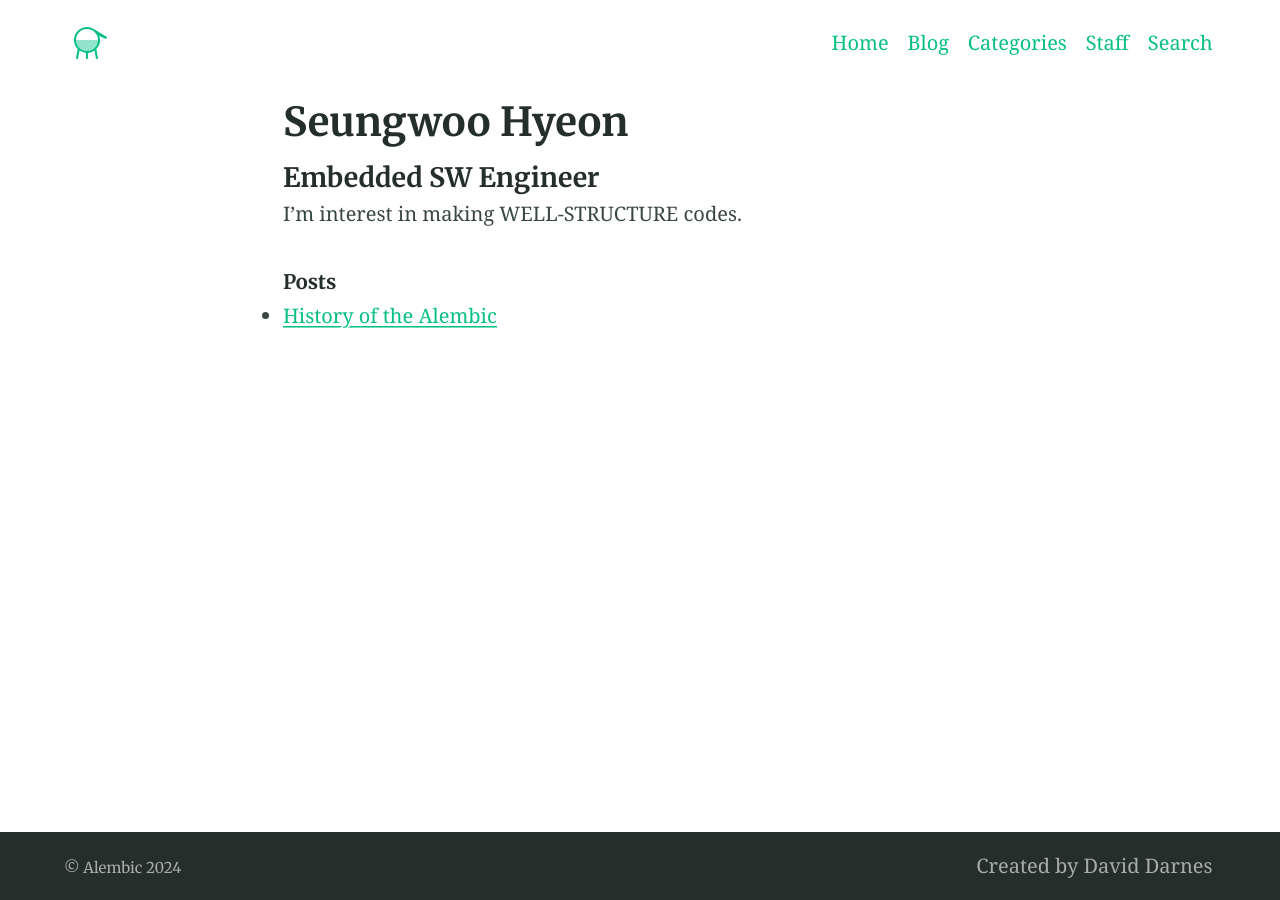
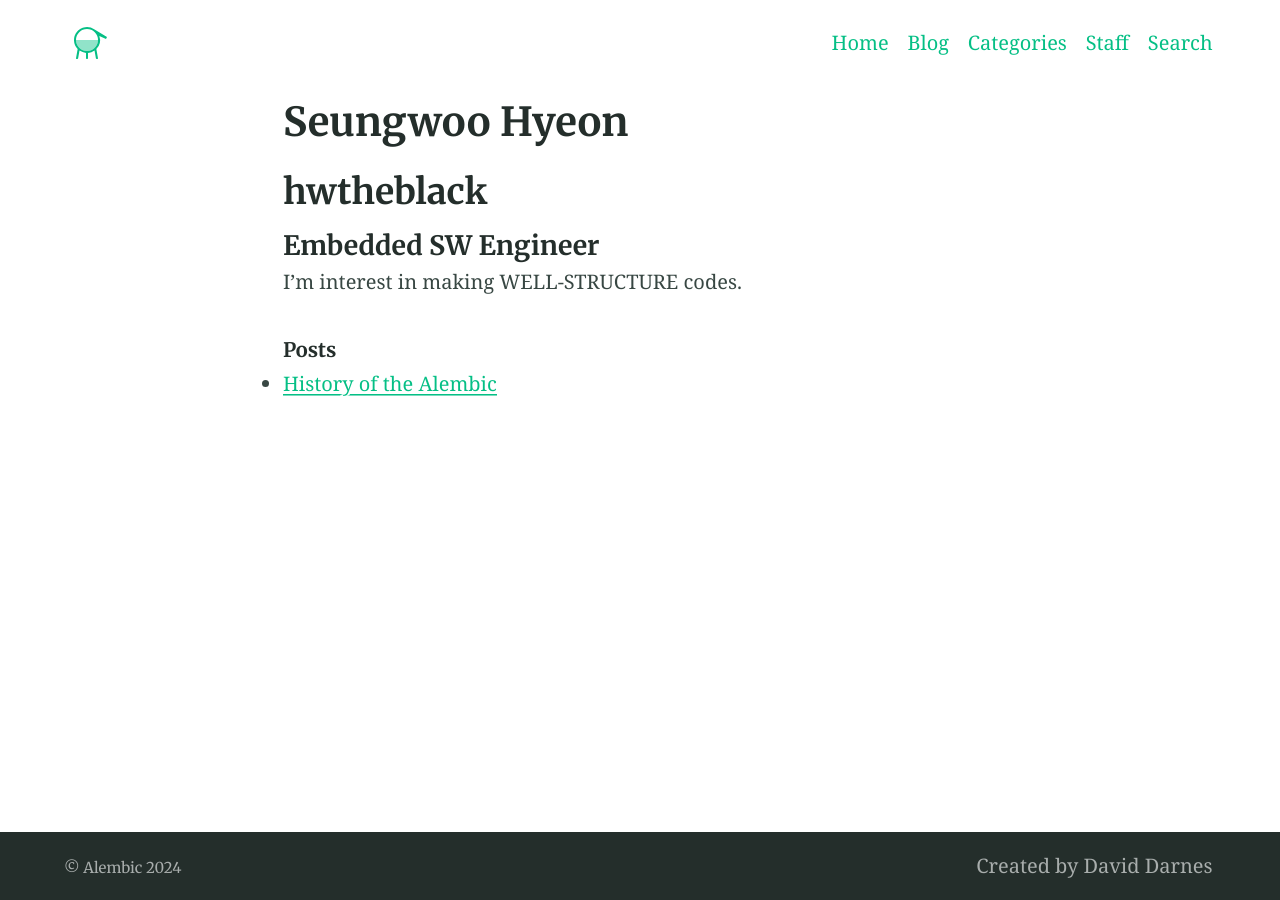
Before and after one commit to swthewhite-lab/swthewhite-lab.github.io, a Jekyll site: the page built from _authors/hwtheblack.md, in a window 1280 px wide. Built offline with Jekyll 4.4.1, drawn with Linux system fonts in a browser that asks for light colours.

Commit message:
Update author.html

```diff
--- a/_layouts/author.html
+++ b/_layouts/author.html
@@ -9,6 +9,7 @@ layout: default
   <article class="article  article--post  content  typeset">
 
     <h1>{{ page.name }}</h1>
+    <h2>{{ page.github_username }}</h2>
     <h4>{{ page.position }}</h4>
     {{ content }}
     <h6>Posts</h6>
```
